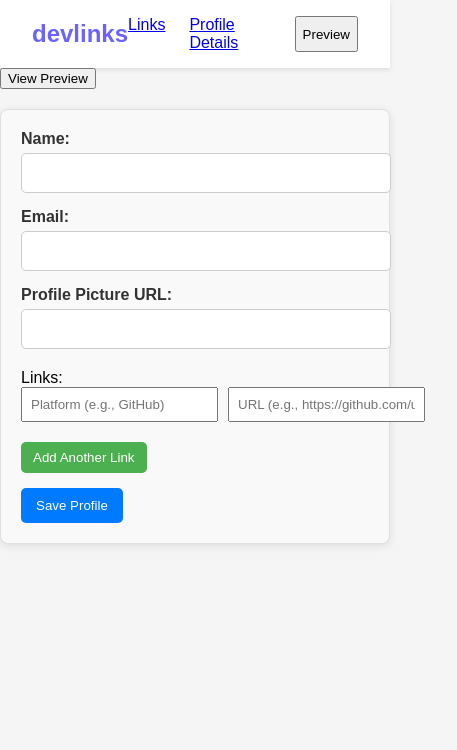
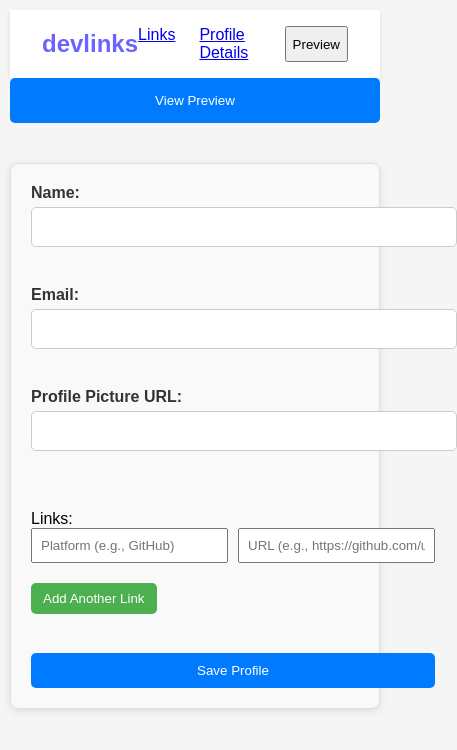
Before and after one commit to BHObserver/Link-sharing-app, a React (Create React App) app: page / in a window 390 px wide. Shown: the top 750 px of the page, 457 px wide, since content can reach past the window. Built offline with nearby package versions, Linux system fonts and the light colour scheme.

Commit message:
Update App.scss

```diff
--- a/src/App.scss
+++ b/src/App.scss
@@ -2,5 +2,97 @@ body, html, #root {
   margin: 0;
   padding: 0;
   font-family: Arial, sans-serif;
-  background-color: #f5f5f5; /* Light background to match the design */
+  background-color: #f5f5f5;
 }
+
+.App {
+  padding: 20px;
+}
+
+.toggle-button {
+  background-color: #007bff;
+  color: white;
+  padding: 10px 20px;
+  border-radius: 5px;
+  cursor: pointer;
+  border: none;
+  margin-bottom: 20px;
+
+  &:hover {
+    background-color: #0056b3;
+  }
+}
+
+.user-profile-form {
+  display: grid;
+  gap: 1.5rem;
+
+  .form-group {
+    display: flex;
+    flex-direction: column;
+
+    label {
+      font-weight: bold;
+      margin-bottom: 8px;
+    }
+
+    input {
+      padding: 10px;
+      border: 1px solid #ccc;
+      border-radius: 4px;
+    }
+
+    img {
+      margin-top: 10px;
+      border-radius: 5px;
+      max-width: 100%;
+    }
+
+    .error-message {
+      color: red;
+      margin-top: 5px;
+      font-size: 0.9rem;
+    }
+  }
+}
+
+/* Responsive design */
+@media screen and (min-width: 768px) {
+  .App {
+    max-width: 720px;
+    margin: 0 auto;
+  }
+
+  .toggle-button {
+    width: 200px;
+  }
+}
+
+@media screen and (max-width: 768px) {
+  .App {
+    padding: 15px;
+  }
+
+  .user-profile-form .form-group {
+    width: 100%;
+  }
+
+  img {
+    width: 100px;
+  }
+}
+
+@media screen and (max-width: 480px) {
+  .App {
+    padding: 10px;
+  }
+
+  .toggle-button {
+    width: 100%;
+    padding: 15px;
+  }
+
+  .user-profile-form .form-group {
+    width: 100%;
+  }
+}
```
